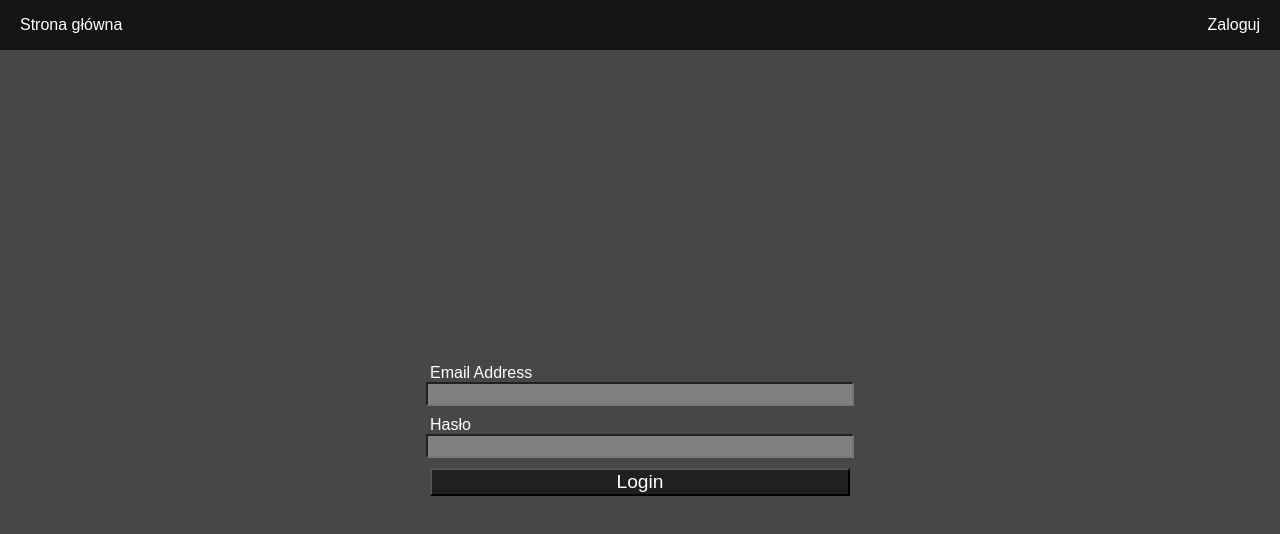
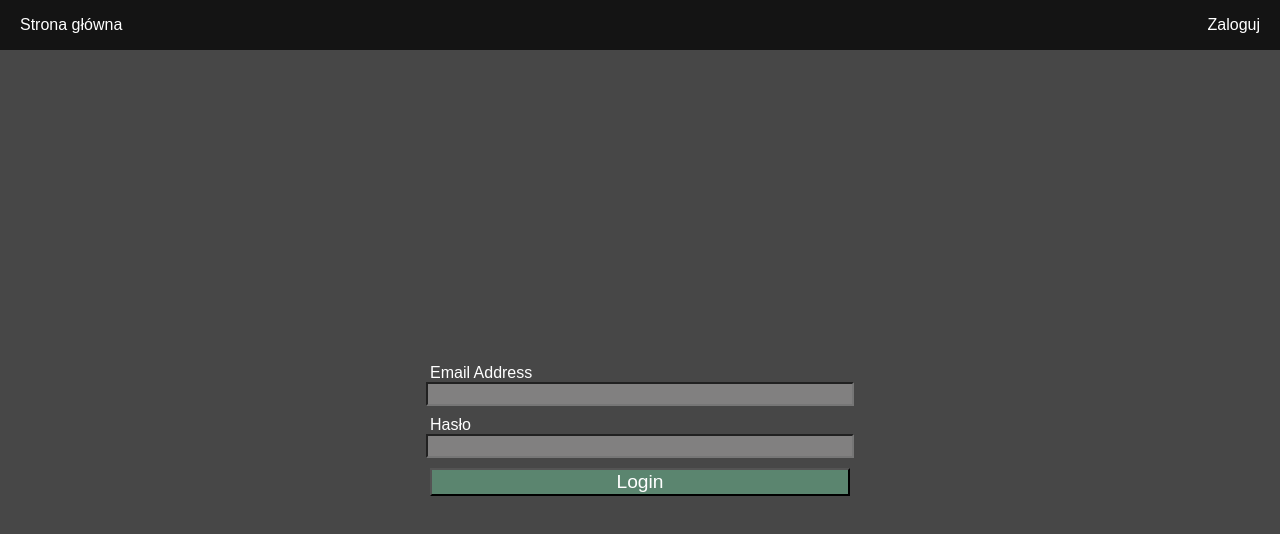
Before and after one commit to patryk177m/Car_repairs_FRONTEND, a React (Create React App) app: page /login in a window 1280 px wide. In both pictures the pointer is over the button "Login". Shown: the top 534 px of the page. Built offline with nearby package versions, Linux system fonts and the light colour scheme; no server answers.

Commit message:
fix style hover

```diff
--- a/src/styles/formAddTally.scss
+++ b/src/styles/formAddTally.scss
@@ -43,6 +43,13 @@
     margin-top: 10px;
     color: #fff;
     background-color: rgba(0, 0, 0, 0.55);
+    transition: background-color  ease-in-out .5s;
+
+    &:hover {
+      background-color: rgba(111, 189, 147, 0.53);
+      cursor: pointer;
+      transition: background-color ease-in 0.3s;
+    }
   }
 }
 
```
